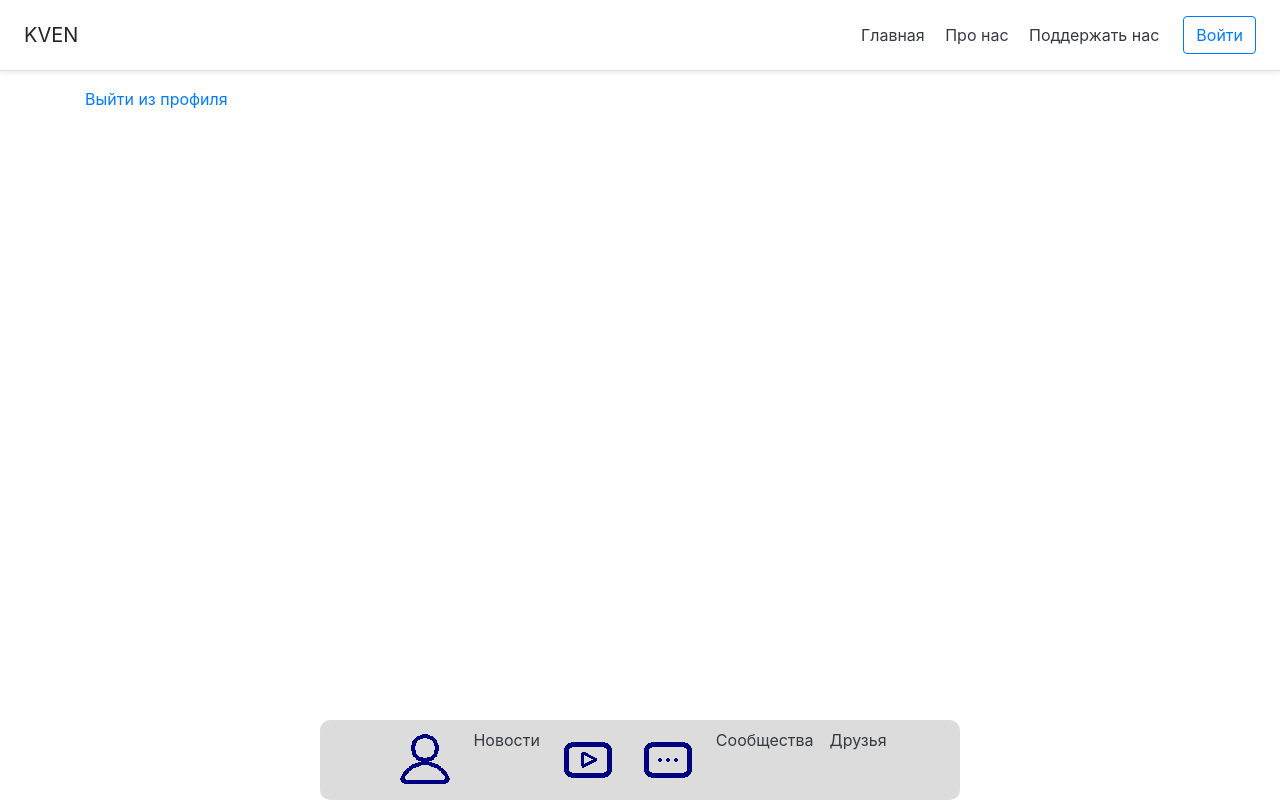
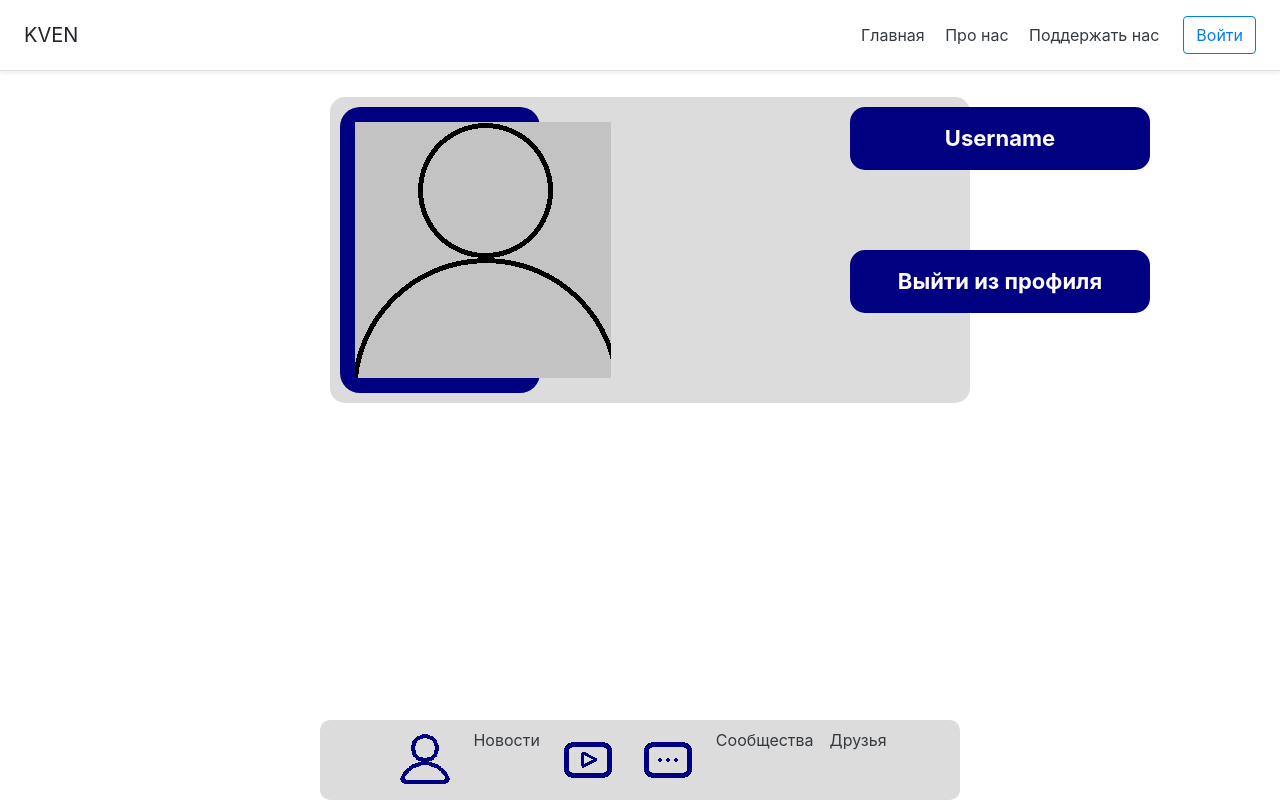
Before and after one commit to EliseyAg/kven-server, a Flask app: page /profile in a window 1280 px wide. Run offline with Flask 3, Linux system fonts and the light colour scheme; some libraries are stand-ins or nearby versions.

Commit message:
Added profile design

```diff
--- a/FDataBase.py
+++ b/FDataBase.py
@@ -123,10 +123,10 @@ class FDataBase:
 
         return False
 
-    def addMessage(self, user_id, chat_id, text, tp):
+    def addMessage(self, user_id, chat_id, text, tp, reply_id=-1):
         try:
             tm = math.floor(time.time())
-            self.__cur.execute("INSERT INTO messages VALUES(NULL, ?, ?, ?, ?, ?)", (user_id, chat_id, text, tp, tm))
+            self.__cur.execute("INSERT INTO messages VALUES(NULL, ?, ?, ?, ?, ?, ?)", (user_id, chat_id, text, reply_id, tp, tm))
             self.__db.commit()
         except sqlite3.Error as e:
             print("Ошибка добавления в БД: " + str(e))
--- a/static/css/styles.css
+++ b/static/css/styles.css
@@ -253,6 +253,7 @@ body {
     border-radius: 15px;
     background-color: #000080;
 }
+
 .message__bubble__blue span {
     color: #FFFAFA;
 }
@@ -267,6 +268,115 @@ body {
 
 .message__bubble__grey span {
     color: #000000;
+}
+
+.centred-container {
+    display: flex;
+    width: 100%;
+    height: 100%;
+    justify-content: flex-center;
+    align-items: center;
+    position: fixed;
+}
+
+.profile__outer {
+    display: flex;
+    position: absolute;
+    margin: 10px;
+    top: 0px;
+    width: 100%;
+    justify-content: flex-center;
+    align-items: center;
+}
+
+.profile__inner {
+    flex: 1;
+    display: flex;
+    flex-direction: row;
+    justify-content: flex-center;
+}
+
+.profile__inner__bubble {
+    display: flex;
+
+    padding: 10px;
+    width: 50%;
+    border-radius: 15px;
+    background-color: #DCDCDC;
+
+    flex-direction: row;
+    justify-content: flex-center;
+}
+
+.profile__avatar {
+    display: flex;
+    padding: 15px;
+    min-width: 200px;
+    min-height: 200px;
+    background-color: #000080;
+    border-radius: 20px;
+}
+
+.profile__bubble__container {
+    display: flex;
+    flex-direction: column;
+    justify-content: flex-center;
+
+    margin-left: 50%;
+}
+
+.profile__info {
+    display: flex;
+}
+
+.profile__bubble {
+    display: flex;
+    min-width: 300px;
+    min-height: 20px;
+
+    padding: 15px;
+    background-color: #000080;
+    border-radius: 15px;
+
+    flex-direction: column;
+    justify-content: flex-center;
+    align-items: center;
+}
+
+.profile__bubble__username span {
+    display: flex;
+    color: #FFFAFA;
+    font-weight: bold;
+    font-size: 22px;
+}
+
+.profile__logout__button {
+    display: flex;
+}
+
+.profile__logout__button__bubble {
+    display: flex;
+    min-width: 300px;
+    min-height: 20px;
+
+    padding: 15px;
+    background-color: #000080;
+    border-radius: 15px;
+
+    flex-direction: column;
+    justify-content: flex-center;
+    align-items: center;
+}
+
+#profile__logout__button__bubble a {
+    display: flex;
+    color: #FFFAFA;
+    font-weight: bold;
+    font-size: 22px;
+}
+
+.profile__spacer {
+    flex: 1;
 }
 
 .bottom_row {
--- a/templates/profile.html
+++ b/templates/profile.html
@@ -5,7 +5,35 @@
 {% endblock %}
 
 {% block body %}
-<div class="container">
-    <p><a href="/logout">Выйти из профиля</a></p>
+<div class="centred-container">
+    <div class="profile__outer">
+        <div class="profile__inner">
+            <div class="profile__spacer"></div>
+            <div class="profile__inner__bubble">
+                <div class="profile__spacer"></div>
+                <div class="profile__avatar">
+                    <img class="avatar" src="/static/gallery/avatars/1.png"/>
+                </div>
+                <div class="profile__bubble__container">
+                    <div class="profile__info">
+                        <div class="profile__bubble">
+                            <div class="profile__bubble__username">
+                                <span>Username</span>
+                            </div>
+                        </div>
+                    </div>
+                    <div class="profile__spacer"></div>
+                    <div class="profile__logout__button">
+                        <div class="profile__logout__button__bubble">
+                            <span id="profile__logout__button__bubble"><a href="/logout">Выйти из профиля</a></span>
+                        </div>
+                    </div>
+                    <div class="profile__spacer"></div>
+                </div>
+                <div class="profile__spacer"></div>
+            </div>
+            <div class="profile__spacer"></div>
+        </div>
+    </div>
 </div>
 {% endblock %}
```
Also changed, not shown: dbase.db, static/gallery/avatars/1.png (added).
